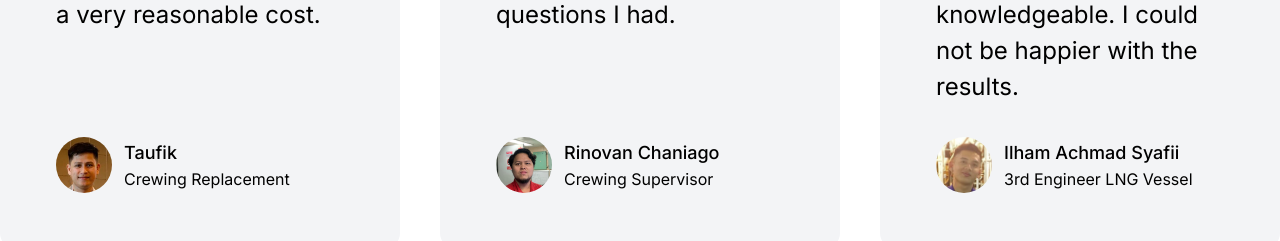
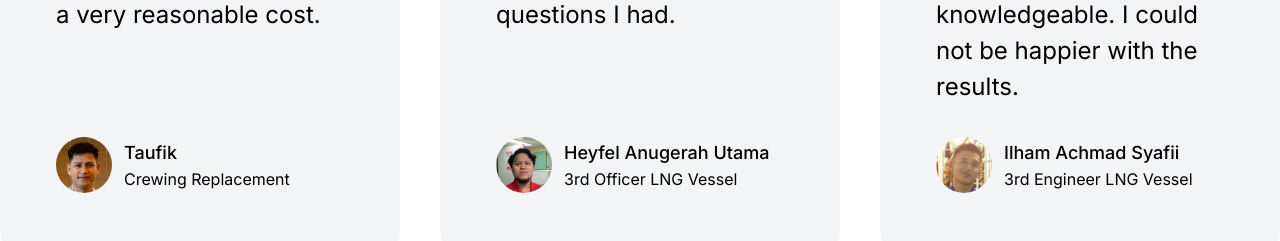
Before and after one commit to dimasmkahfi/GranVSA, a Next.js app: page / in a window 1280 px wide. Shown: the part 1440-1681 px from the top of the page. Built offline with nearby package versions, Linux system fonts and the light colour scheme.

Commit message:
feat: change customer profile

```diff
--- a/src/components/Testimonial.tsx
+++ b/src/components/Testimonial.tsx
@@ -31,8 +31,8 @@ export const Testimonials = () => {
             </p>
             <Avatar
               image={userTwoImg}
-              name="Rinovan Chaniago"
-              title="Crewing Supervisor"
+              name="Heyfel Anugerah Utama"
+              title="3rd Officer LNG Vessel"
             />
           </div>
         </div>
```
